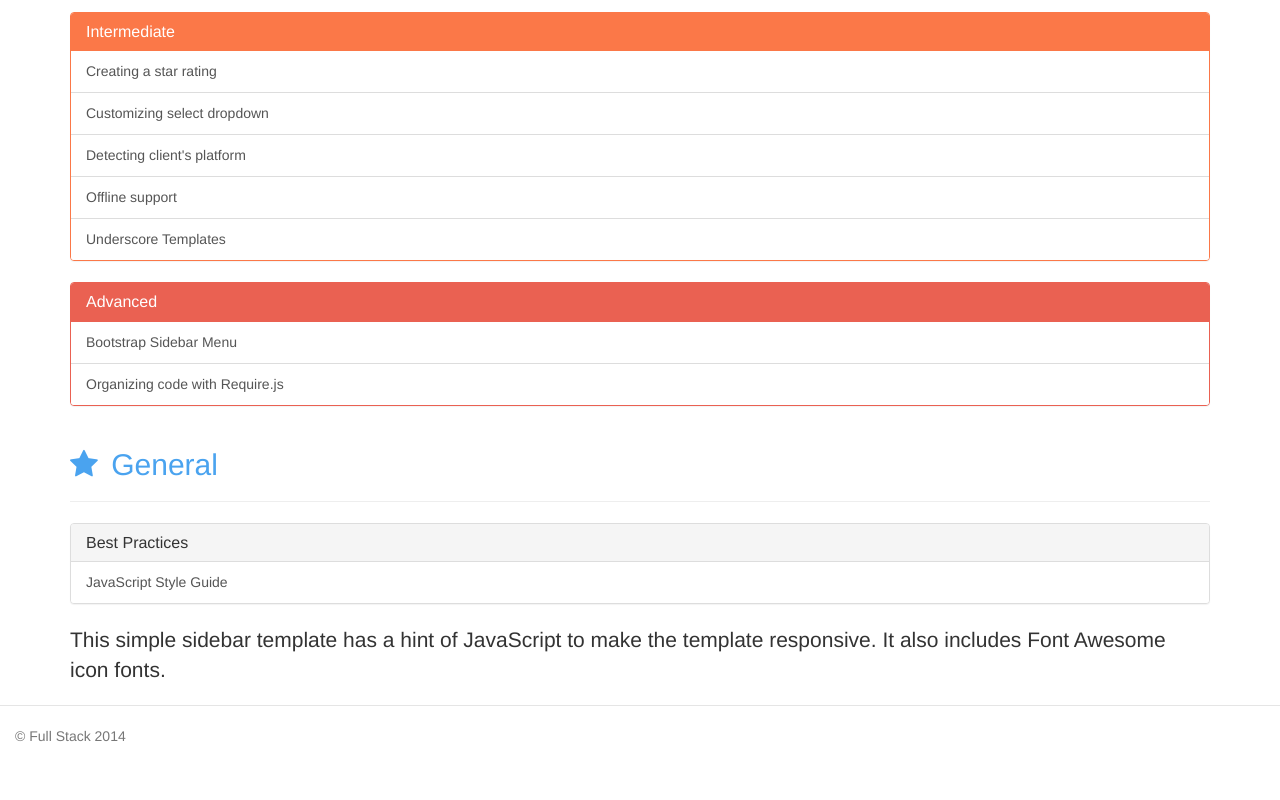
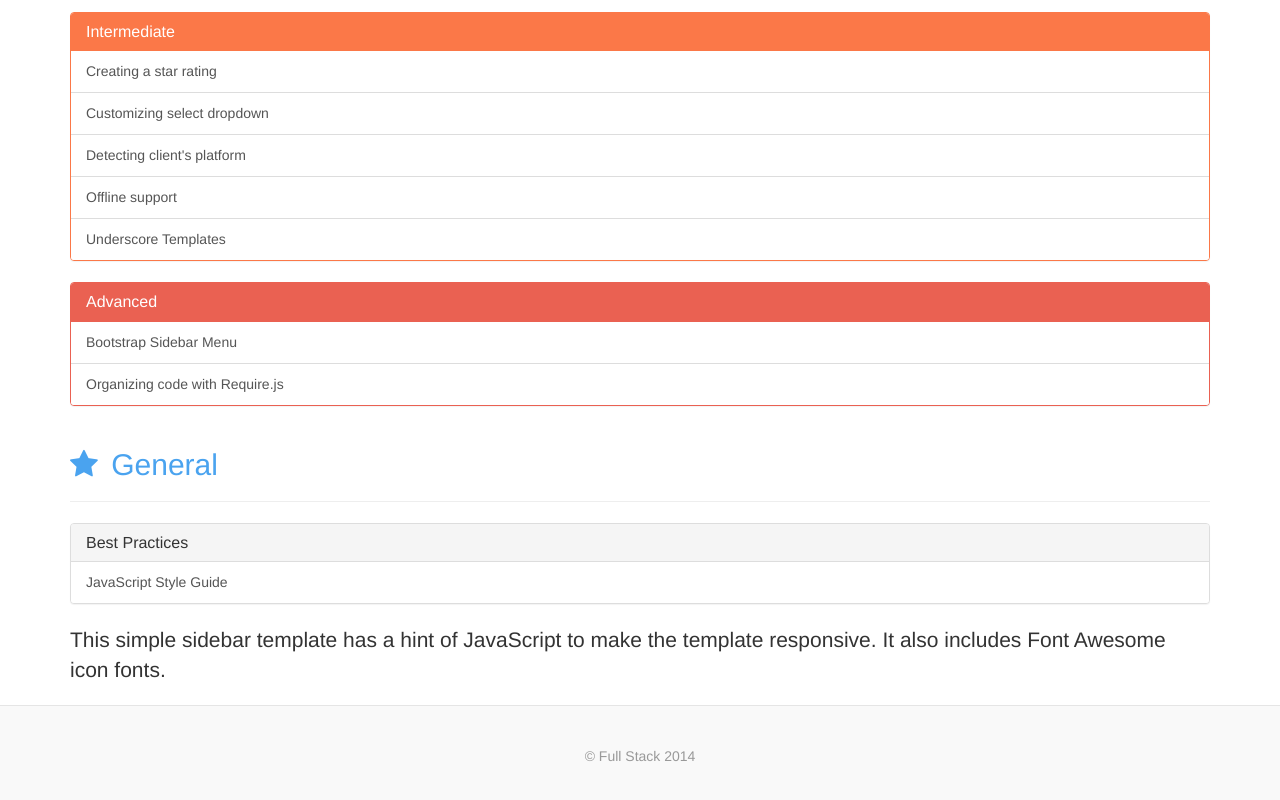
Before and after one commit to sahat/jsrecipes, a website: page index.html in a window 1280 px wide. Shown: the part 2184-2984 px from the top of the page. Before the commit the page ends 2962 px from the top, so only its background shows below. Drawn offline with Linux system fonts and the light colour scheme.

Commit message:
Updated footer

```diff
--- a/styles/main.scss
+++ b/styles/main.scss
@@ -41,15 +41,12 @@ $panel-danger-heading-bg: $brand-danger;
   cursor: pointer;
 }
 
-body {
-  padding-bottom: 20px;
-}
 
 .footer {
-  padding-left: 15px;
-  padding-right: 15px;
-  padding-top: 20px;
-  color: #777;
+  padding: 40px 0;
+  color: #999;
+  text-align: center;
+  background-color: #f9f9f9;
   border-top: 1px solid #e5e5e5;
 }
 
```
Also changed, not shown: styles/main.css.
